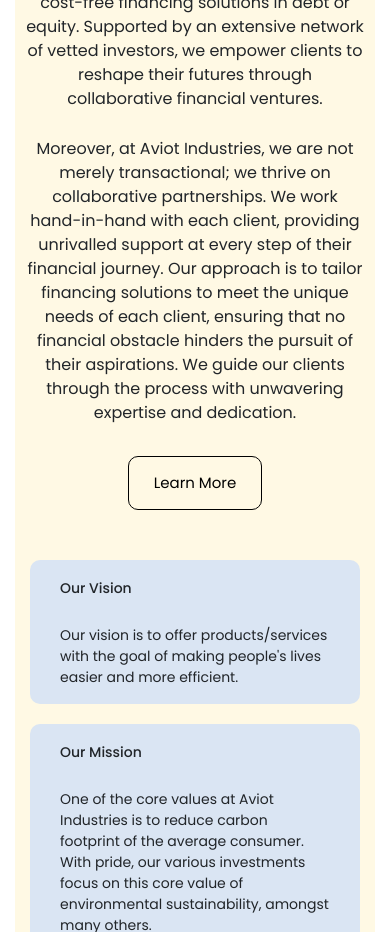
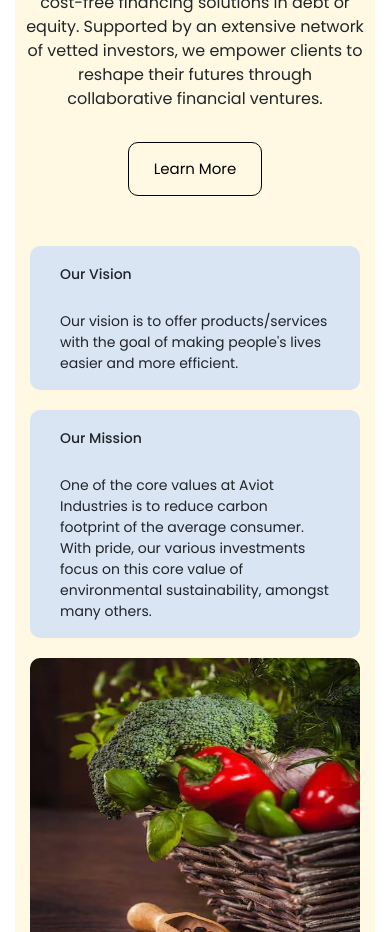
Before and after one commit to Orange27-v/aviot, a plain HTML site: page index.html in a window 390 px wide. Shown: the part 1940-2872 px from the top of the page. Drawn offline with nearby package versions, Linux system fonts and the light colour scheme.

Commit message:
Add files via upload

```diff
--- a/index.html
+++ b/index.html
@@ -395,7 +395,7 @@
                     through collaborative financial ventures.
                   </p>
 
-                  <p>
+                  <p class="d-none d-md-block d-sm-none" >
                     Moreover, at Aviot Industries, we are not merely
                     transactional; we thrive on collaborative partnerships. We
                     work hand-in-hand with each client, providing unrivalled
```
